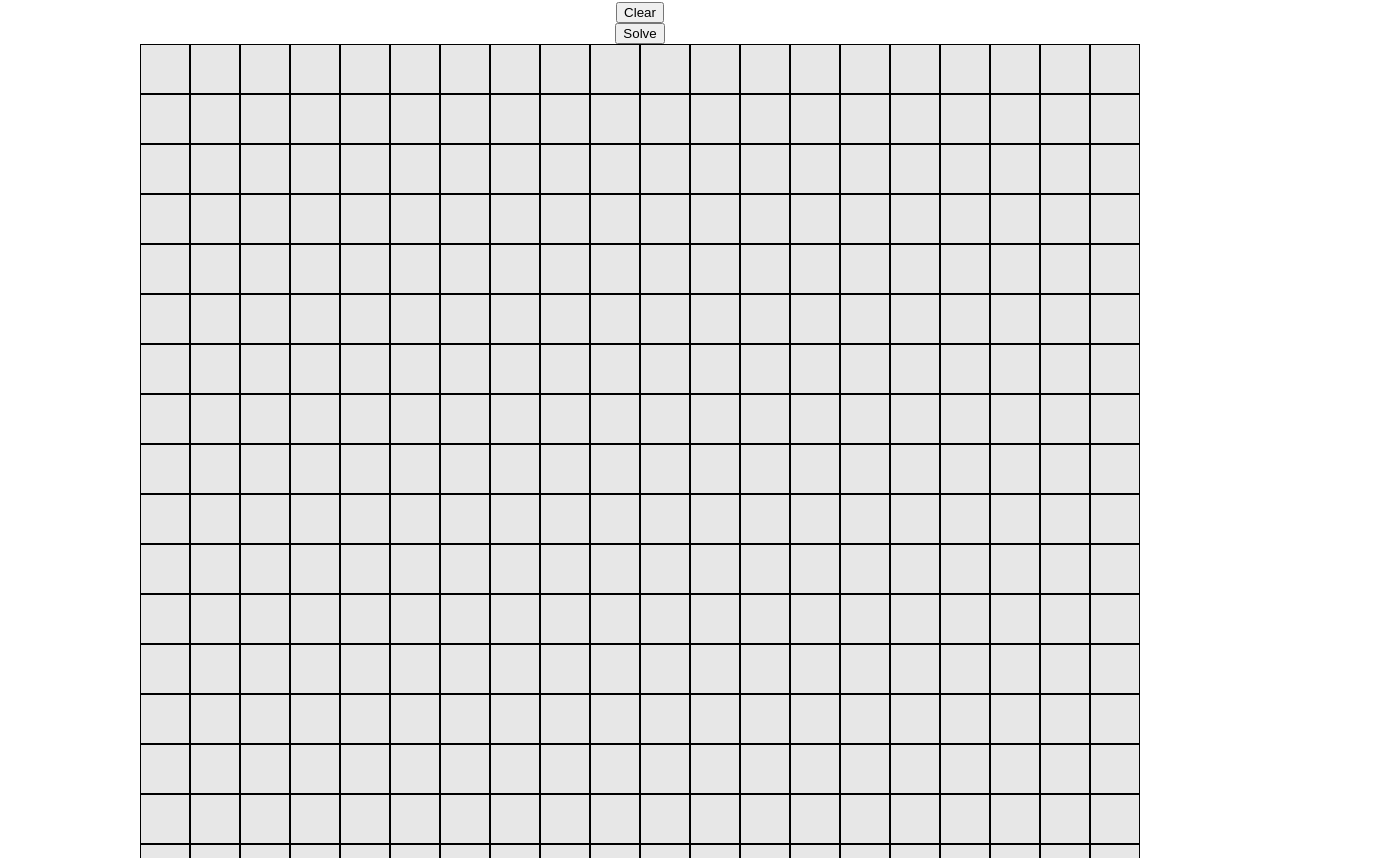
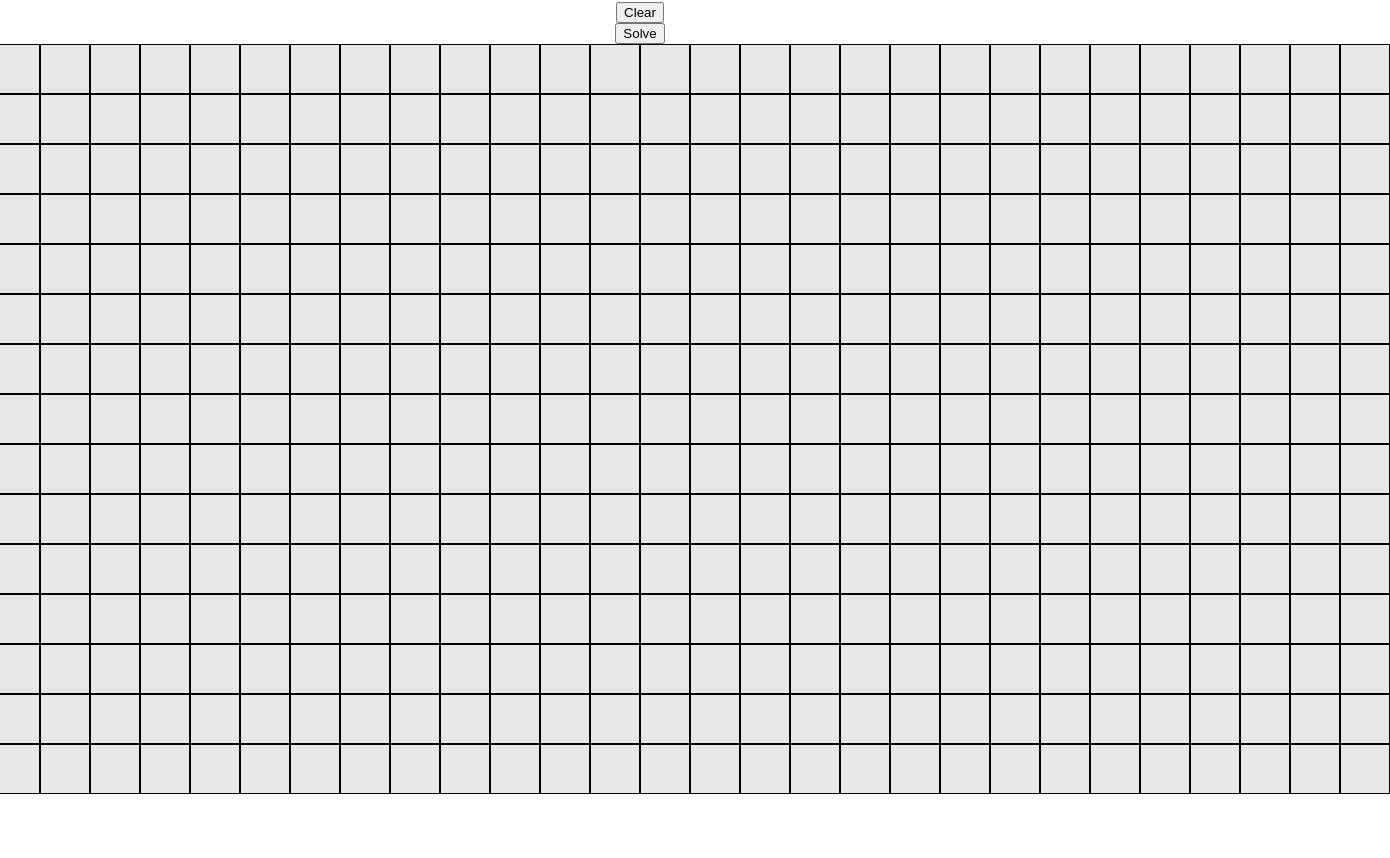
Before and after one commit to Pilchh/PathfindingSimulator, a Next.js app: page / in a window 1280 px wide. Shown: the part 62-920 px from the top of the page, 1390 px wide, since content can reach past the window. Built offline with nearby package versions, Linux system fonts and the light colour scheme.

Commit message:
Updated canvas size

```diff
--- a/components/Grid.jsx
+++ b/components/Grid.jsx
@@ -343,8 +343,10 @@ const Grid = forwardRef(({ width, height }, ref) => {
       };
 
       const colourPath = () => {
+        path.reverse();
         path.map((obj, idx) => {
-          if (idx === 0) {
+          setTimeout(() => {
+            if (idx === path.length - 1) {
               loadDocumentObjectByID(obj.cell.id).classList.remove(
                 styles.searchCell
               );
@@ -354,6 +356,7 @@ const Grid = forwardRef(({ width, height }, ref) => {
             } else {
               loadDocumentObjectByID(obj.cell.id).classList.add(styles.path);
             }
+          }, 50 * idx);
         });
       };
 
--- a/components/GridRenderer.jsx
+++ b/components/GridRenderer.jsx
@@ -3,8 +3,8 @@ import Grid from "./Grid";
 import styles from "../styles/GridRenderer.module.css";
 
 const GridRenderer = () => {
-  const width = 20;
-  const height = 20;
+  const width = 30;
+  const height = 15;
   const gridRef = useRef();
   const [key, setKey] = useState(1);
   const [grid, setGrid] = useState(
--- a/styles/Grid.module.css
+++ b/styles/Grid.module.css
@@ -24,7 +24,7 @@
 }
 
 .searchCell {
-  background-color: pink;
+  background-color: rgb(199, 251, 255);
 }
 
 .row {
@@ -38,5 +38,5 @@
 }
 
 .path {
-  background-color: rgb(255, 0, 212);
+  background-color: rgb(255, 187, 0);
 }
```
Lines whose indentation alone changed are shown as unchanged.
